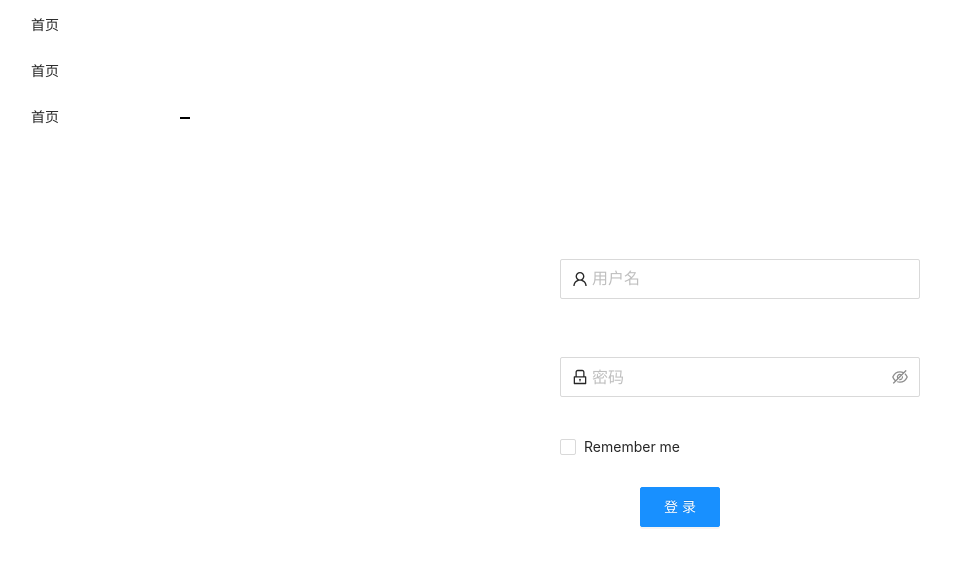
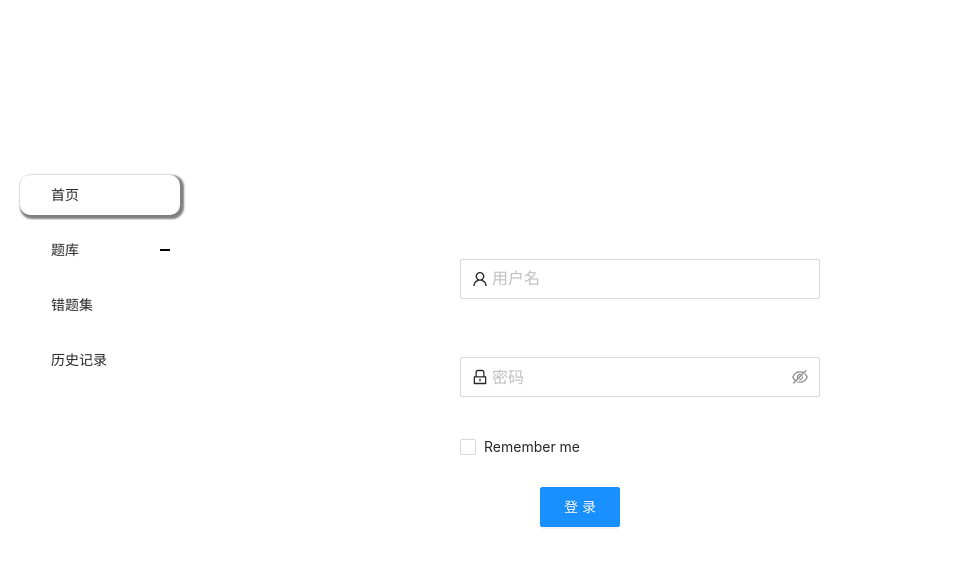
Before and after one commit to Justin-Xiang/SEproject-1, a React (Create React App) app: page / in a window 1280 px wide. Shown: the top 566 px of the page, without its empty margins (0-964 px from the left). Built offline with nearby package versions, Linux system fonts and the light colour scheme.

Commit message:
menu组件样式

```diff
--- a/public/index.html
+++ b/public/index.html
@@ -23,6 +23,7 @@
       Learn how to configure a non-root public URL by running `npm run build`.
     -->
 	<title>React App</title>
+
 </head>
 
 <body>
--- a/src/App.tsx
+++ b/src/App.tsx
@@ -1,18 +1,12 @@
 import React from 'react';
 import './App.css';
 import { MainContent } from './components/MainContent';
-import { MenuItem, MyMenu, SubMenu } from './components/SideMenu';
+import { Menus } from './components/SideMenu';
 import { user } from './utils/store';
 function App() {
 	return (
 		<>
-			<MyMenu>
-				<MenuItem key={1}>首页</MenuItem>
-				<MenuItem key={2}>首页</MenuItem>
-				<SubMenu key={3} title="首页">
-					<MenuItem key={4}>首页</MenuItem>
-				</SubMenu>
-			</MyMenu>
+			<Menus />
 			<MainContent user={user} />
 		</>
 	);
--- a/src/components/MainContent.tsx
+++ b/src/components/MainContent.tsx
@@ -10,7 +10,7 @@ export const MainContent = observer((props: { user: User }) => {
 		<Router>
 			<div className={styles.mainContent}>
 				<Switch>
-					<Route path="/gradeOne">
+					<Route path="/question">
 						<div>nothing</div>
 					</Route>
 					<Route path="/">
--- /dev/null
+++ b/src/components/Menu.tsx
@@ -0,0 +1,89 @@
+/* eslint-disable no-undef */
+import React, { useContext, useEffect, useRef, useState } from 'react';
+import '../css/Menu.scss';
+import { level } from '../utils/store';
+import { difficulty } from '../utils/types';
+const SelectedContext = React.createContext({} as any);
+type Child = JSX.Element | string;
+type MenuChild = JSX.Element;
+export const Menu = (props: { children: Child[] }) => {
+	const [selected, setSelected] = useState(-1);
+	return (
+		<SelectedContext.Provider value={[selected, setSelected]}>
+			<div>
+				<ul className="menu">{props.children}</ul>
+			</div>
+		</SelectedContext.Provider>
+	);
+};
+export const MenuItem = (props: {
+	children: Child;
+	key: number;
+	icon?: JSX.Element;
+	href?: string;
+	level?: difficulty;
+	default?: boolean;
+	isChild?: boolean;
+}) => {
+	const [selected, setSelected] = useContext(SelectedContext);
+	const id = useRef(Math.random());
+	useEffect(() => {
+		if (props.default) {
+			setSelected(id.current);
+		}
+	}, []);
+	return (
+		<li
+			className={
+				'menu-item' +
+				(id.current === selected ? ' menu-item-selected' : '') +
+				(props.isChild ? ' menu-item-child' : '')
+			}
+			onClick={() => {
+				setSelected(id.current);
+				if (props.level) {
+					level.setLevel(props.level);
+				}
+			}}
+		>
+			{props.icon ? (
+				<span className="menu-item-icon">{props.icon}</span>
+			) : null}
+			<a href={props.href}>
+				<span className="menu-item-title">{props.children}</span>
+			</a>
+		</li>
+	);
+};
+export const SubMenu = (props: {
+	children: MenuChild[] | MenuChild;
+	key: number;
+	title: string;
+	icon?: JSX.Element;
+}) => {
+	const [isOpen, setIsOpen] = useState(false);
+	return (
+		<li className="menu-submenu-item">
+			<div
+				className="menu-submenu-item-title"
+				onClick={() => {
+					setIsOpen((v) => !v);
+				}}
+			>
+				{props.icon ? <span>{props.icon}</span> : null}
+				<span className="menu-item-title">{props.title}</span>
+				<i className="menu-submenu-item-arrow"></i>
+			</div>
+			<ul
+				className="menu-submenu"
+				style={{ display: isOpen ? 'block' : 'none' }}
+			>
+				{Array.isArray(props.children)
+					? props.children.map((v) =>
+							React.cloneElement(v, { isChild: true })
+					  )
+					: React.cloneElement(props.children, { isChild: true })}
+			</ul>
+		</li>
+	);
+};
--- a/src/components/SideMenu.tsx
+++ b/src/components/SideMenu.tsx
@@ -1,78 +1,39 @@
 /* eslint-disable no-undef */
-import React, { useContext, useRef, useState } from 'react';
-import '../css/Menu.scss';
-const SelectedContext = React.createContext({} as any);
-type Child = JSX.Element | string;
-type MenuChild = JSX.Element;
-export const MyMenu = (props: { children: Child[] }) => {
-	const [selected, setSelected] = useState(-1);
+import React from 'react';
+import { Menu, MenuItem, SubMenu } from './Menu';
+
+export const Menus = () => {
 	return (
-		<SelectedContext.Provider value={[selected, setSelected]}>
-			<div>
-				<ul className="menu">{props.children}</ul>
-			</div>
-		</SelectedContext.Provider>
+		<Menu>
+			<MenuItem default href="#/" key={0}>
+				首页
+			</MenuItem>
+			<SubMenu key={10} title="题库">
+				<MenuItem href="#/question" key={1} level={1}>
+					一年级
+				</MenuItem>
+				<MenuItem href="#/question" key={2} level={2}>
+					二年级
+				</MenuItem>
+				<MenuItem href="#/question" key={3} level={3}>
+					三年级
+				</MenuItem>
+				<MenuItem href="#/question" key={4} level={4}>
+					四年级
+				</MenuItem>
+				<MenuItem href="#/question" key={5} level={5}>
+					五年级
+				</MenuItem>
+				<MenuItem href="#/question" key={6} level={6}>
+					六年级
+				</MenuItem>
+			</SubMenu>
+			<MenuItem href="#/wrongSet" key={20}>
+				错题集
+			</MenuItem>
+			<MenuItem href="#/history" key={30}>
+				历史记录
+			</MenuItem>
+		</Menu>
 	);
 };
-export const MenuItem = (props: {
-	children: Child;
-	key: number;
-	icon?: JSX.Element;
-	href?: string;
-	isChild?: boolean;
-}) => {
-	const [selected, setSelected] = useContext(SelectedContext);
-	const id = useRef(Math.random());
-	return (
-		<li
-			className={
-				'menu-item' +
-				(id === selected ? ' menu-item-selected' : '') +
-				(props.isChild ? ' menu-item-child' : '')
-			}
-			onClick={() => {
-				setSelected(id);
-				console.log(props.isChild);
-			}}
-		>
-			{props.icon ? (
-				<span className="menu-item-icon">{props.icon}</span>
-			) : null}
-			<a href={props.href}>
-				<span className="menu-item-title">{props.children}</span>
-			</a>
-		</li>
-	);
-};
-export const SubMenu = (props: {
-	children: MenuChild[] | MenuChild;
-	key: number;
-	title: string;
-	icon?: JSX.Element;
-}) => {
-	const [isOpen, setIsOpen] = useState(false);
-	return (
-		<li className="menu-submenu-item">
-			<div
-				className="menu-submenu-item-title"
-				onClick={() => {
-					setIsOpen((v) => !v);
-				}}
-			>
-				{props.icon ? <span>{props.icon}</span> : null}
-				<span className="menu-item-title">{props.title}</span>
-				<i className="menu-submenu-item-arrow"></i>
-			</div>
-			<ul
-				className="menu-submenu"
-				style={{ display: isOpen ? 'block' : 'none' }}
-			>
-				{Array.isArray(props.children)
-					? props.children.map((v) =>
-							React.cloneElement(v, { isChild: true })
-					  )
-					: React.cloneElement(props.children, { isChild: true })}
-			</ul>
-		</li>
-	);
-};
--- a/src/css/Menu.scss
+++ b/src/css/Menu.scss
@@ -1,23 +1,44 @@
 $hover-color: rgba(36, 223, 230, 0.767);
+@mixin item-hover {
+	//color: $hover-color;
+	border: {
+		radius: 10px;
+		// left: 1px solid rgba(138, 138, 138, 0.315);
+		// bottom: 1px solid rgba(138, 138, 138, 0.315);
+		//top: 1px solid rgba(138, 138, 138, 0.315);
+	}
+	box-shadow: 2px 2px 1px 0px rgba(141, 141, 141, 0.39);
+}
 .menu {
-	font-family: STHeiti, 'Microsoft YaHei', SimSun;
+	font-weight: 500;
+	top: 20%;
+	//margin-left: 50px;
+	-webkit-user-select: none;
+	user-select: none;
+	padding: 0;
+	width: 200px;
+	position: fixed;
 	user-select: none;
 	::marker {
-		display: none;
+		color: transparent;
 	}
-	padding: 0;
-	width: 200px;
 	&-submenu {
 		padding: 0;
 	}
 	&-item {
 		&-selected {
-			text-shadow: 2px 0px 0px rgba(29, 160, 236, 0.726);
+			border: {
+				radius: 10px;
+			}
+
+			box-shadow: 2px 2px 2px 2px gray !important;
 		}
 		&-child {
-			padding-left: 32px;
+			padding-left: 28px;
+			padding-right: 0;
 		}
 		& > a {
+			width: 100%;
 			transition: none;
 			color: inherit;
 			&:link,
@@ -29,7 +50,7 @@ $hover-color: rgba(36, 223, 230, 0.767);
 		}
 		cursor: pointer;
 		padding: 0 20px;
-		margin: 6px 0;
+		margin: 15px 20px;
 		height: auto;
 		line-height: 40px;
 		display: flex;
@@ -38,7 +59,7 @@ $hover-color: rgba(36, 223, 230, 0.767);
 			flex: auto;
 		}
 		&:hover {
-			color: $hover-color;
+			@include item-hover();
 		}
 	}
 	&-submenu {
@@ -50,14 +71,16 @@ $hover-color: rgba(36, 223, 230, 0.767);
 				display: flex;
 				width: 100%;
 				&:hover {
-					color: $hover-color;
+					@include item-hover();
 				}
 			}
 			&:hover {
 				color: initial;
+				border: none;
+				box-shadow: none;
 			}
 			&:hover > &-title > &-arrow::after {
-				background-color: $hover-color;
+				background-color: gray;
 			}
 			&-arrow {
 				color: black;
--- a/src/utils/store.ts
+++ b/src/utils/store.ts
@@ -1,7 +1,19 @@
-import { autorun, makeAutoObservable } from 'mobx';
+import { action, autorun, makeAutoObservable } from 'mobx';
+import { difficulty } from './types';
 import { User } from './user';
 
 export const user = makeAutoObservable(new User());
+
+export const level = makeAutoObservable(
+	{
+		value: 0,
+		setLevel(v: difficulty) {
+			this.value = v;
+		}
+	},
+	{ setLevel: action }
+);
+
 autorun(() => {
-	console.log(user.isLogIn);
+	console.log(level.value);
 });
--- /dev/null
+++ b/src/utils/types.ts
@@ -0,0 +1,4 @@
+export {};
+
+export type difficulty = 1 | 2 | 3 | 4 | 5 | 6;
+export type Operator = '+' | '-' | '*' | '/';
```
Also changed, not shown: src/utils/question.ts (added, +23 -0 lines).
